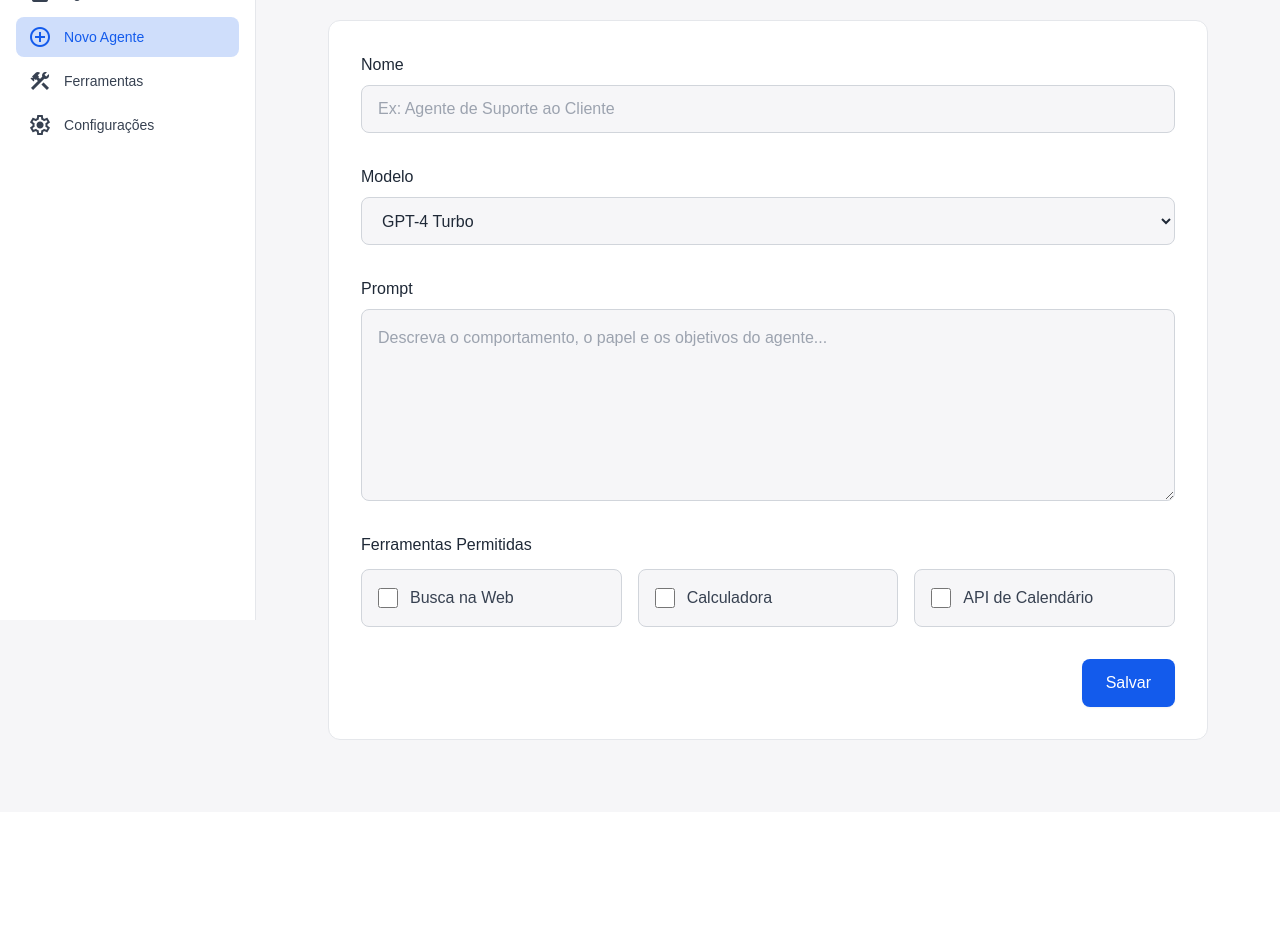
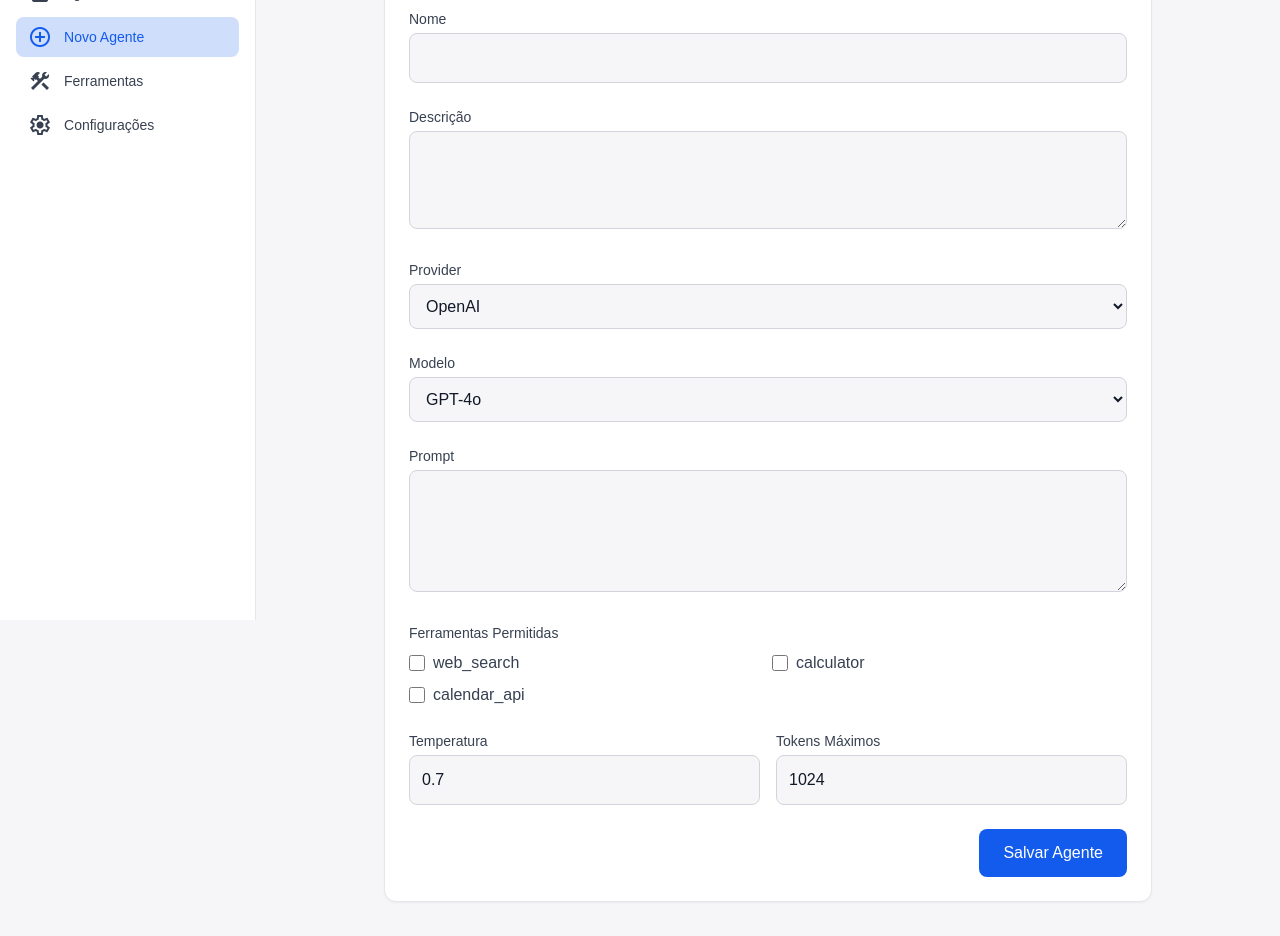
Before and after one commit to WeslleySebastiao/front-ai-manager, a React (Vite) app: page /agentes/novo in a window 1280 px wide. Shown: the part 180-1116 px from the top of the page. Before the commit the page ends 992 px from the top, so only its background shows below. Built offline with nearby package versions, Linux system fonts and the light colour scheme.

Commit message:
Criacao das funçoes de criaçao e numero de agentes

```diff
--- a/src/app/routes/Agentes/Agentes.tsx
+++ b/src/app/routes/Agentes/Agentes.tsx
@@ -1,36 +1,93 @@
-import React, { useEffect, useState } from 'react'
-import { getAgents } from '../../../services/agentService'
+import React from "react";
+import { useEffect, useState } from "react";
+import api from "../../../services/api";
+
+interface Agente {
+  id: string;
+  name: string;
+  description: string;
+  provider: string;
+  model: string;
+  prompt: string;
+  temperature: number;
+  max_tokens: number;
+}
 
 export default function Agentes() {
-  const [agents, setAgents] = useState([])
+  const [agentes, setAgentes] = useState<Agente[]>([]);
+  const [loading, setLoading] = useState(true);
 
   useEffect(() => {
-    async function fetchAgents() {
+    async function fetchAgentes() {
       try {
-        const data = await getAgents()
-        setAgents(data)
+        const response = await api.get("/agent");
+        console.log("📡 Dados recebidos de /agentes:", response.data);
+        setAgentes(response.data);
       } catch (error) {
-        console.error('Erro ao buscar agentes:', error)
+        console.error("❌ Erro ao buscar agentes:", error);
+      } finally {
+        setLoading(false);
       }
     }
-    fetchAgents()
-  }, [])
+    fetchAgentes();
+  }, []);
+
+  if (loading) {
+    return (
+      <div className="text-gray-600 dark:text-gray-300 text-center py-10">
+        Carregando agentes...
+      </div>
+    );
+  }
+
+  if (agentes.length === 0) {
+    return (
+      <div className="text-gray-600 dark:text-gray-300 text-center py-10">
+        Nenhum agente encontrado.
+      </div>
+    );
+  }
 
   return (
-    <div>
-      <h1 className="text-gray-900 dark:text-white text-3xl font-bold mb-4">Agentes</h1>
-      {agents.length === 0 ? (
-        <p className="text-gray-600 dark:text-gray-400">Nenhum agente encontrado.</p>
-      ) : (
-        <ul className="divide-y divide-gray-200 dark:divide-white/10">
-          {agents.map((agent: any) => (
-            <li key={agent.id} className="py-3">
-              <p className="text-gray-900 dark:text-white font-medium">{agent.nome}</p>
-              <p className="text-gray-600 dark:text-gray-400 text-sm">{agent.modelo}</p>
-            </li>
-          ))}
-        </ul>
-      )}
+    <div className="space-y-6">
+      <h1 className="text-3xl font-bold text-gray-900 dark:text-white">
+        Agentes Ativos
+      </h1>
+
+      <div className="grid grid-cols-1 md:grid-cols-2 lg:grid-cols-3 gap-6">
+        {agentes.map((agente) => (
+          <div
+            key={agente.id}
+            className="rounded-xl border border-gray-200 dark:border-gray-700 bg-white dark:bg-[#1C1F27]/60 p-6 shadow-sm hover:shadow-md transition-all duration-200"
+          >
+            <h2 className="text-xl font-semibold text-gray-900 dark:text-white mb-2">
+              {agente.name}
+            </h2>
+            <p className="text-sm text-gray-500 dark:text-gray-400 mb-4">
+              {agente.description}
+            </p>
+
+            <div className="space-y-1 text-sm">
+              <p>
+                <span className="font-medium text-gray-700 dark:text-gray-300">Modelo:</span>{" "}
+                {agente.model}
+              </p>
+              <p>
+                <span className="font-medium text-gray-700 dark:text-gray-300">Provider:</span>{" "}
+                {agente.provider}
+              </p>
+              <p>
+                <span className="font-medium text-gray-700 dark:text-gray-300">Temperatura:</span>{" "}
+                {agente.temperature}
+              </p>
+              <p>
+                <span className="font-medium text-gray-700 dark:text-gray-300">Tokens Máx:</span>{" "}
+                {agente.max_tokens}
+              </p>
+            </div>
+          </div>
+        ))}
+      </div>
     </div>
-  )
+  );
 }
--- a/src/app/routes/Agentes/CriarNovoAgente.tsx
+++ b/src/app/routes/Agentes/CriarNovoAgente.tsx
@@ -1,62 +1,205 @@
-import React, { useState } from 'react'
-import FormInput from '../../components/FormInput'
-import FormSelect from '../../components/FormSelect'
-import FormTextarea from '../../components/FormTextarea'
-import CheckboxCard from '../../components/CheckboxCard'
-import PrimaryButton from '../../components/PrimaryButton'
-import { createAgent } from '../../../services/agentService'
+import React, { useState } from "react";
+import { createAgente } from "../../../services/agentService";
+import { useNavigate } from "react-router-dom";
 
 export default function CriarNovoAgente() {
-  const [tools, setTools] = useState({ web: false, calc: false, calendar: false })
+  const navigate = useNavigate();
+  const [form, setForm] = useState({
+    name: "",
+    description: "",
+    provider: "openai",
+    model: "gpt-4o",
+    tools: [] as string[],
+    prompt: "",
+    temperature: 0.7,
+    max_tokens: 1024,
+  });
 
-  function toggleTool(key: keyof typeof tools, value: boolean) {
-    setTools((t) => ({ ...t, [key]: value }))
+  const [loading, setLoading] = useState(false);
+  const [message, setMessage] = useState("");
+
+  function handleChange(e: React.ChangeEvent<HTMLInputElement | HTMLTextAreaElement | HTMLSelectElement>) {
+    const { name, value } = e.target;
+    setForm((prev) => ({ ...prev, [name]: value }));
+  }
+
+  function handleToolToggle(tool: string) {
+    setForm((prev) => ({
+      ...prev,
+      tools: prev.tools.includes(tool)
+        ? prev.tools.filter((t) => t !== tool)
+        : [...prev.tools, tool],
+    }));
   }
 
   async function handleSubmit(e: React.FormEvent) {
-    e.preventDefault()
-    const data = new FormData(e.currentTarget as HTMLFormElement)
-
-    const payload = {
-      nome: data.get('nome') as string,
-      modelo: data.get('modelo') as string,
-      prompt: data.get('prompt') as string,
-      ferramentas: Object.keys(tools).filter((k) => (tools as any)[k]),
-    }
+    e.preventDefault();
+    setLoading(true);
+    setMessage("");
 
     try {
-      await createAgent(payload)
-      alert('Agente criado com sucesso!')
-    } catch (error) {
-      console.error('Erro ao criar agente:', error)
-      alert('Erro ao criar agente. Veja o console.')
+      const payload = {
+        id: "", // o backend espera esse campo
+        name: form.name.trim(),
+        description: form.description.trim(),
+        provider: form.provider,
+        model: form.model,
+        prompt: form.prompt.trim(),
+        temperature: Number(form.temperature),
+        max_tokens: Number(form.max_tokens),
+        tools: form.tools.length > 0 ? form.tools : [], // garante lista
+      };
+
+      console.log("📦 Enviando payload:", payload);
+
+      const response = await createAgente(payload);
+      console.log("✅ Resposta do backend:", response);
+
+      setMessage("✅ Agente criado com sucesso!");
+      setTimeout(() => navigate("/agentes"), 1000);
+    } catch (err: any) {
+      console.error("❌ Erro ao criar agente:", err.response?.data || err);
+      setMessage("❌ Falha ao criar o agente. Verifique o console.");
+    } finally {
+      setLoading(false);
     }
   }
 
   return (
-    <main className="flex-1 p-8">
-      <div className="mx-auto max-w-4xl">
-        <h1 className="text-gray-900 dark:text-white text-4xl font-black mb-8">Criar Novo Agente</h1>
+    <div className="max-w-3xl mx-auto space-y-8">
+      <h1 className="text-3xl font-bold text-gray-900 dark:text-white">
+        Criar Novo Agente
+      </h1>
 
-        <form className="space-y-8 bg-white dark:bg-[#1C1F27]/60 rounded-xl p-8 border border-gray-200 dark:border-[#3b4354]/40" onSubmit={handleSubmit}>
-          <FormInput id="agent-name" name="nome" label="Nome" placeholder="Ex: Agente de Suporte ao Cliente" required />
-          <FormSelect id="agent-model" name="modelo" label="Modelo" options={['GPT-4 Turbo', 'Claude 3 Sonnet', 'Gemini Pro']} />
-          <FormTextarea id="agent-prompt" name="prompt" label="Prompt" placeholder="Descreva o comportamento, o papel e os objetivos do agente..." required />
+      <form onSubmit={handleSubmit} className="space-y-6 bg-white dark:bg-[#1C1F27]/60 p-6 rounded-xl border border-gray-200 dark:border-[#3b4354]/40 shadow-sm">
+        {/* Nome */}
+        <div>
+          <label className="block text-sm font-medium text-gray-700 dark:text-gray-300">Nome</label>
+          <input
+            type="text"
+            name="name"
+            value={form.name}
+            onChange={handleChange}
+            required
+            className="mt-1 w-full p-3 rounded-lg border border-gray-300 dark:border-[#3b4354] bg-background-light dark:bg-[#101622] text-gray-900 dark:text-white"
+          />
+        </div>
 
+        {/* Descrição */}
+        <div>
+          <label className="block text-sm font-medium text-gray-700 dark:text-gray-300">Descrição</label>
+          <textarea
+            name="description"
+            value={form.description}
+            onChange={handleChange}
+            required
+            rows={3}
+            className="mt-1 w-full p-3 rounded-lg border border-gray-300 dark:border-[#3b4354] bg-background-light dark:bg-[#101622] text-gray-900 dark:text-white"
+          />
+        </div>
+
+        {/* Provider */}
+        <div>
+          <label className="block text-sm font-medium text-gray-700 dark:text-gray-300">Provider</label>
+          <select
+            name="provider"
+            value={form.provider}
+            onChange={handleChange}
+            className="mt-1 w-full p-3 rounded-lg border border-gray-300 dark:border-[#3b4354] bg-background-light dark:bg-[#101622] text-gray-900 dark:text-white"
+          >
+            <option value="openai">OpenAI</option>
+            <option value="anthropic">Anthropic</option>
+            <option value="google">Google</option>
+          </select>
+        </div>
+
+        {/* Modelo */}
+        <div>
+          <label className="block text-sm font-medium text-gray-700 dark:text-gray-300">Modelo</label>
+          <select
+            name="model"
+            value={form.model}
+            onChange={handleChange}
+            className="mt-1 w-full p-3 rounded-lg border border-gray-300 dark:border-[#3b4354] bg-background-light dark:bg-[#101622] text-gray-900 dark:text-white"
+          >
+            <option value="gpt-4o">GPT-4o</option>
+            <option value="gpt-4-turbo">GPT-4 Turbo</option>
+            <option value="claude-3-sonnet">Claude 3 Sonnet</option>
+            <option value="gemini-pro">Gemini Pro</option>
+          </select>
+        </div>
+
+        {/* Prompt */}
+        <div>
+          <label className="block text-sm font-medium text-gray-700 dark:text-gray-300">Prompt</label>
+          <textarea
+            name="prompt"
+            value={form.prompt}
+            onChange={handleChange}
+            rows={4}
+            className="mt-1 w-full p-3 rounded-lg border border-gray-300 dark:border-[#3b4354] bg-background-light dark:bg-[#101622] text-gray-900 dark:text-white"
+          />
+        </div>
+
+        {/* Tools */}
+        <div>
+          <label className="block text-sm font-medium text-gray-700 dark:text-gray-300 mb-2">Ferramentas Permitidas</label>
+          <div className="grid grid-cols-2 gap-2">
+            {["web_search", "calculator", "calendar_api"].map((tool) => (
+              <label key={tool} className="flex items-center space-x-2">
+                <input
+                  type="checkbox"
+                  checked={form.tools.includes(tool)}
+                  onChange={() => handleToolToggle(tool)}
+                  className="form-checkbox h-4 w-4 text-primary border-gray-400 dark:border-[#5a6376]"
+                />
+                <span className="text-gray-700 dark:text-gray-300">{tool}</span>
+              </label>
+            ))}
+          </div>
+        </div>
+
+        {/* Temperature & Tokens */}
+        <div className="grid grid-cols-2 gap-4">
           <div>
-            <p className="text-gray-800 dark:text-white text-base font-medium pb-3">Ferramentas Permitidas</p>
-            <div className="grid grid-cols-1 sm:grid-cols-2 lg:grid-cols-3 gap-4">
-              <CheckboxCard label="Busca na Web" checked={tools.web} onChange={(v) => toggleTool('web', v)} />
-              <CheckboxCard label="Calculadora" checked={tools.calc} onChange={(v) => toggleTool('calc', v)} />
-              <CheckboxCard label="API de Calendário" checked={tools.calendar} onChange={(v) => toggleTool('calendar', v)} />
-            </div>
+            <label className="block text-sm font-medium text-gray-700 dark:text-gray-300">Temperatura</label>
+            <input
+              type="number"
+              name="temperature"
+              value={form.temperature}
+              min="0"
+              max="1"
+              step="0.1"
+              onChange={handleChange}
+              className="mt-1 w-full p-3 rounded-lg border border-gray-300 dark:border-[#3b4354] bg-background-light dark:bg-[#101622] text-gray-900 dark:text-white"
+            />
           </div>
+          <div>
+            <label className="block text-sm font-medium text-gray-700 dark:text-gray-300">Tokens Máximos</label>
+            <input
+              type="number"
+              name="max_tokens"
+              value={form.max_tokens}
+              onChange={handleChange}
+              className="mt-1 w-full p-3 rounded-lg border border-gray-300 dark:border-[#3b4354] bg-background-light dark:bg-[#101622] text-gray-900 dark:text-white"
+            />
+          </div>
+        </div>
 
-          <div className="flex justify-end">
-            <PrimaryButton type="submit">Salvar</PrimaryButton>
-          </div>
-        </form>
-      </div>
-    </main>
-  )
+        <div className="flex justify-end">
+          <button
+            type="submit"
+            disabled={loading}
+            className="bg-primary text-white px-6 py-3 rounded-lg hover:bg-primary/90 transition-all disabled:opacity-50"
+          >
+            {loading ? "Salvando..." : "Salvar Agente"}
+          </button>
+        </div>
+
+        {message && (
+          <p className="text-center text-sm text-gray-700 dark:text-gray-300 mt-4">{message}</p>
+        )}
+      </form>
+    </div>
+  );
 }
```
Also changed, not shown: src/services/agentService.ts (+14 -0 lines).
